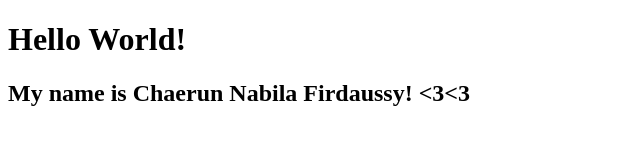
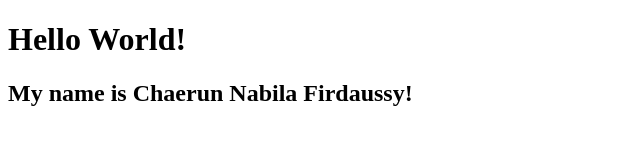
Before and after one commit to nabilafirdaussy/Test_ch1, a plain HTML site: page index.html in a window 1280 px wide. Shown: the full height of the page, 0-640 px from the left. Drawn offline with Linux system fonts and the light colour scheme.

Commit message:
without love symbol

```diff
--- a/index.html
+++ b/index.html
@@ -5,6 +5,6 @@
     </head>
     <body>
         <h1>Hello World!</h1>
-        <h2>My name is Chaerun Nabila Firdaussy! <3<3</h2>
+        <h2>My name is Chaerun Nabila Firdaussy! </h2>
     </body>
 </html>
```
